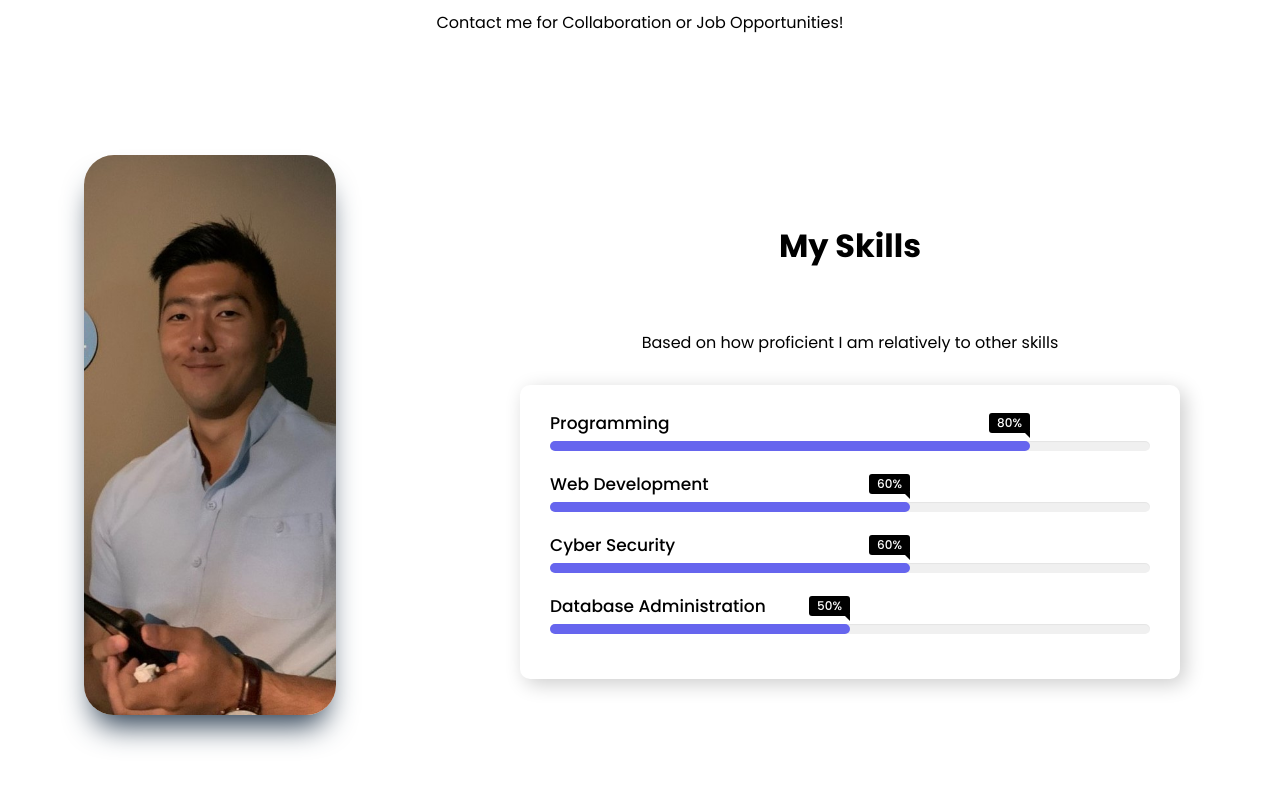
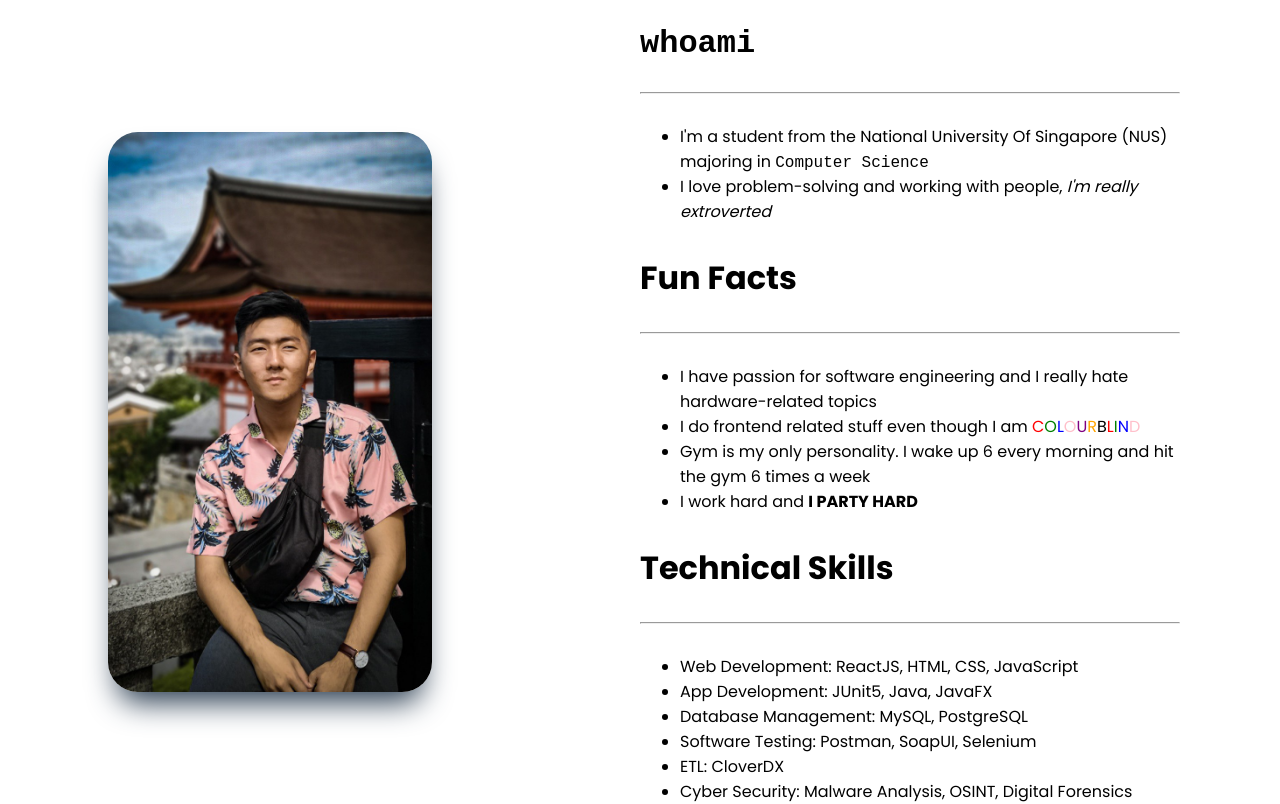
Before and after one commit to blaketingyu/old_portfolio-reactjs, a React (Create React App) app: page / in a window 1280 px wide. Shown: the part 943-1747 px from the top of the page. Built offline with nearby package versions, Linux system fonts and the light colour scheme; a web font is replaced by a local one.

Commit message:
Update on 3/7/2022

```diff
--- a/src/components/Mainpage.js
+++ b/src/components/Mainpage.js
@@ -1,8 +1,6 @@
 import React from 'react'
 import Home from './home/Home';
 import About from './about/About';
-import Work from './work/Work';
-import Education from './education/Education';
 import Contact from './contact/Contact';
 
 
@@ -11,8 +9,6 @@ const Mainpage = () => {
         <div>
             <Home/>
             <About/>
-            <Education/>
-            <Work/>
             <Contact/>
         </div>
     )
--- a/src/components/about/About.js
+++ b/src/components/about/About.js
@@ -5,51 +5,55 @@ const About = () => {
     return (
         <div>
              <h1 className="a-title">About</h1>
-             <div className="a-desc"> I'm a Sophomore Student in the National University of Singapore with great interest in Software Engineering and Cyber Security. </div>
-              <p className="a-desc"> Contact me for Collaboration or Job Opportunities!</p>
             <div className="all">
             <div className="a-left">
-
                 <div className="a-card">
                     <img src={Me} alt="" className="a-img" />
                 </div>
             </div>
             <div className="a-right">
-                <h1 className="a-title"> My Skills</h1>
-                <p className="a-title"> Based on how proficient I am relatively to other skills</p>
-            <div class="skill-bars">
-                    <div class="bar">
-                    <div class="info">
-                        <span>Programming</span>
-                    </div>
-                    <div class="progress-line p">
-                        <span></span>
-                    </div>
-                    </div>
-                    <div class="bar">
-                    <div class="info">
-                        <span>Web Development</span>
-                    </div>
-                    <div class="progress-line web">
-                        <span></span>
-                    </div>
-                    </div>
-                    <div class="bar">
-                    <div class="info">
-                        <span>Cyber Security</span>
-                    </div>
-                    <div class="progress-line cyber">
-                        <span></span>
-                    </div>
-                    </div>
-                    <div class="bar">
-                    <div class="info">
-                        <span>Database Administration</span>
-                    </div>
-                    <div class="progress-line database">
-                        <span></span>
-                    </div>
-                    </div>
+                <div className="a-section">
+                <h1 className="a-subHeadingLinux">whoami</h1>
+                <hr></hr>
+                <ul className="a-bulletPoints">
+                    <li>I'm a student from the National University Of Singapore (NUS) majoring in <span style={{fontFamily:'Courier New'}}>Computer Science</span></li>
+                    <li>I love problem-solving and working with people, <span style={{fontStyle:'italic'}}>I'm really extroverted</span></li>
+                </ul>
+                </div>
+                <div className="a-section">
+                <h1 className="a-subHeading">Fun Facts</h1>
+                <hr></hr>
+                <ul className="a-bulletPoints">
+                    <li>I have passion for software engineering and I really hate hardware-related topics</li>
+                    <li>I do frontend related stuff even though I am
+                        <span style={{color:'red'}}> C</span>
+                        <span style={{color:'green'}}>O</span>
+                        <span style={{color:'blue'}}>L</span>
+                        <span style={{color:'pink'}}>O</span>
+                        <span style={{color:'purple'}}>U</span>
+                        <span style={{color:'orange'}}>R</span>
+                        <span style={{color:'black'}}>B</span>
+                        <span style={{color:'red'}}>L</span>
+                        <span style={{color:'green'}}>I</span>
+                        <span style={{color:'blue'}}>N</span>
+                        <span style={{color:'pink'}}>D</span>
+                        </li>
+                    <li>Gym is my only personality. I wake up 6 every morning and hit the gym 6 times a week</li>
+                    <li>I work hard and <strong>I PARTY HARD</strong></li>
+                </ul>
+                </div>
+                <div className="a-section">
+                <h1 className="a-subHeading">Technical Skills</h1>
+                <hr></hr>
+                <ul className="a-bulletPoints">
+                    <li>Web Development: ReactJS, HTML, CSS, JavaScript</li>
+                    <li>App Development: JUnit5, Java, JavaFX</li>
+                    <li>Database Management: MySQL, PostgreSQL</li>
+                    <li>Software Testing: Postman, SoapUI, Selenium</li>
+                    <li>ETL: CloverDX</li>
+                    <li>Cyber Security: Malware Analysis, OSINT, Digital Forensics</li>
+                    <li>System Administrator (RHCSA) </li>
+                </ul>
 
                 </div>
 
--- a/src/components/about/about.css
+++ b/src/components/about/about.css
@@ -36,19 +36,43 @@
 }
 
 .a-title {
-    padding-top: 30px;
+    padding-top: 50px;
     padding-bottom: 30px;
     display: flex;
     justify-content: center;
     text-align: center;
+    font-size: 50px;
+}
+
+.a-subHeadingLinux {
+  font-family: 'Courier New', Courier, monospace;
+  padding-bottom: 30px;
+}
+
+.a-subHeading {
+  padding-bottom: 30px;
 }
 
 .a-desc {
     display: flex;
+    flex: 3;
     flex-direction: column;
     padding-top:10px;
     text-align: center;
 }
+
+.a-section {
+  display: flex;
+  display: flex;
+  flex: 3;
+  flex-direction: column;
+  padding-top:30px;
+}
+
+.a-bulletPoints {
+  padding-top: 30px;
+}
+
 
 
 .spacing {
```
Also changed, not shown: src/img/me.jpg, 1 other file (tests, documents, lock files or other folders).
